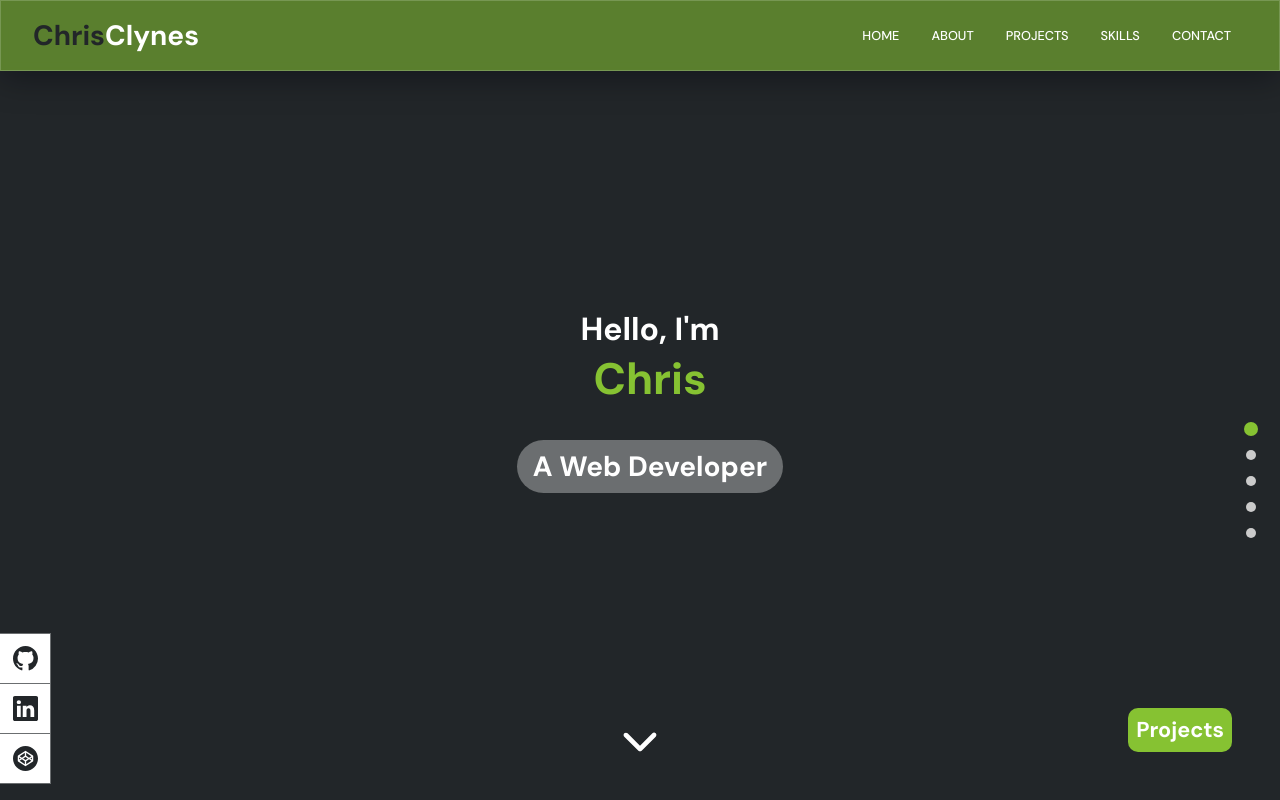
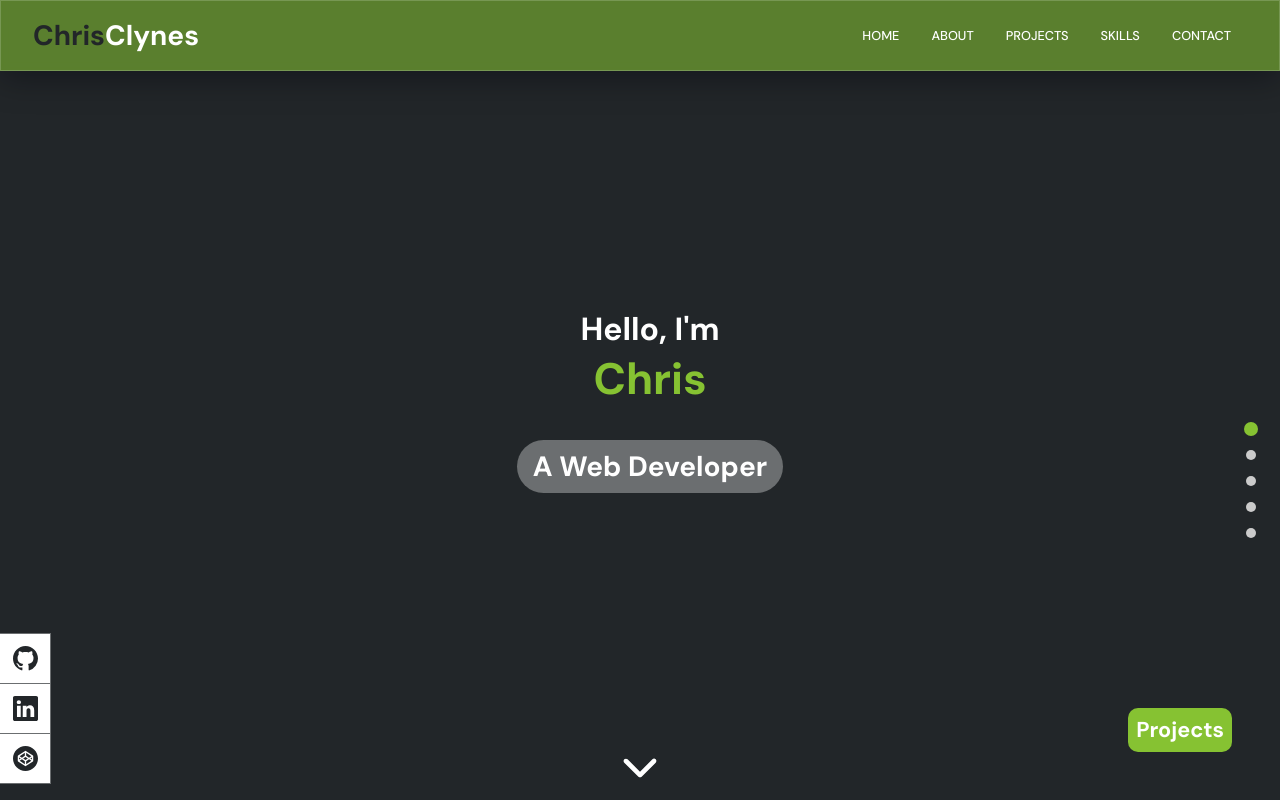
Before and after one commit to chrisclynes/portfolio_new, a React (Create React App) app: page / in a window 1280 px wide. Shown: the top 800 px of the page. Built offline with nearby package versions, Linux system fonts and the light colour scheme; grey boxes are pictures that could not be loaded.

Commit message:
updated spring animation on header arrow

```diff
--- a/src/container/Header/Header.jsx
+++ b/src/container/Header/Header.jsx
@@ -36,8 +36,8 @@ const Header = () => {
                 </motion.div>
             </div>
             <motion.div
-                    animate={{ y: 50, opacity: [0, 1] }}
-                    transition={{ delay: 2.2, duration: 1 }}
+                    animate={{ y: 100, opacity: [0, 1] }}
+                    transition={{ type: 'spring', delay: 2.2, duration: 1, bounce: 0.5}}
                     className="down-arrow-container app__flex"
                 >
                     <motion.button
--- a/src/container/Header/Header.scss
+++ b/src/container/Header/Header.scss
@@ -86,7 +86,7 @@
 
 .down-arrow-container {
   position: absolute;
-  bottom: 5rem;
+  bottom: 6.5rem;
   width: 100%;
 
     button {
```
